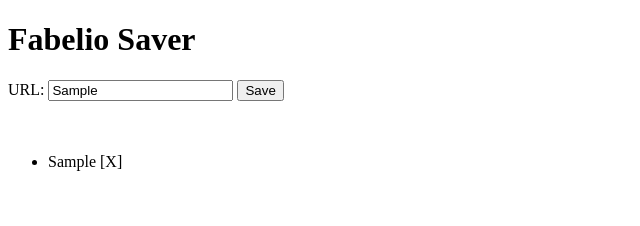
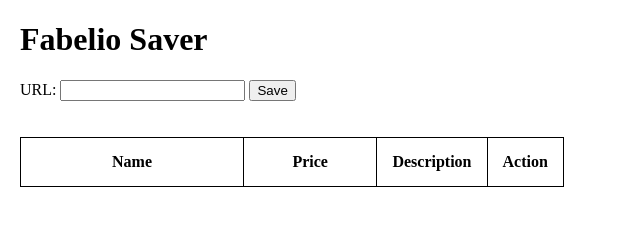
Before and after one commit to straf16/fabelio-saver, a plain HTML site: page client/index.html in a window 1280 px wide. Both pictures are taken after typing "Sample" into the empty fields and a click on the input "Save". Shown: the whole page, without its empty margins (0-640 px from the left). Drawn offline with nearby package versions, Linux system fonts and the light colour scheme; no server answers.

Commit message:
frontend done

```diff
--- a/client/index.html
+++ b/client/index.html
@@ -21,24 +21,7 @@
   <br><br>
 
   <section>
-    <ul id="items"></ul>
-    <!-- <table style="width: 60vw;">
-      <tr>
-        <th>Name</th>
-        <th>Price</th>
-        <th>Description</th>
-      </tr>
-      <tr>
-        <td>Jill</td>
-        <td>Smith</td>
-        <td>50</td>
-      </tr>
-      <tr>
-        <td>Eve</td>
-        <td>Jackson</td>
-        <td>94</td>
-      </tr>
-    </table> -->
+    <table id="products-table" style="max-width: 70vw;"></table>
   </section>
 
   <script
--- a/client/scripts/main.js
+++ b/client/scripts/main.js
@@ -2,25 +2,69 @@ let arUrl = []
 
 function addUrl (e) {
   e.preventDefault()
-  arUrl.push($('#url').val())
-  console.log($('#url').val())
-  console.log(arUrl)
-  fetchProducts()
+  const url = $('#url').val()
+  $
+    .ajax({
+      method: 'POST',
+      url: 'http://34.87.167.211/products',
+      data: { url }
+    })
+    .done(response => {
+      fetchProducts()
+      console.log(response)
+    })
+    .fail(err => {
+      console.log(err)
+    })
+    .always(() => {
+      $('#url').val('')
+    })
 }
 
-function remove (index) {
-  console.log(index, arUrl[index])
-  arUrl.splice(index, 1)
-  fetchProducts()
+function remove (e, index) {
+  e.preventDefault()
+  $
+    .ajax({
+      method: 'DELETE',
+      url: `http://34.87.167.211/products/${index}`
+    })
+    .done(response => {
+      fetchProducts()
+      console.log(response)
+    })
+    .fail(err => {
+      console.log(err)
+    })
 }
 
 function fetchProducts () {
-  $('#items').empty()
-  arUrl.forEach((product, i) => {
-    $('#items').append(`
-      <li>${product} [<a onclick="remove(${i})">X</a>]</li>
-    `)
-  })
+  $('#products-table').empty()
+  $('#products-table').append(`
+    <tr>
+      <th class="name-product">Name</th>
+      <th class="price-product">Price</th>
+      <th>Description</th>
+      <th>Action</th>
+    </tr>
+  `)
+  $
+    .ajax({
+      method: 'GET',
+      url: 'http://34.87.167.211/products'
+    })
+    .done(response => {
+      response.forEach(product => {
+        $('#products-table').append(`
+          <tr>
+            <td>${product.name}</td>
+            <td>${product.price}</td>
+            <td class="desc-product">${product.desc}</td>
+            <td><button onclick="remove(event, '${product._id}')">Delete</button></td>
+          </tr>
+        `)
+      })
+    })
+    .fail(console.log)
 }
 
 $('document').ready(function () {
--- a/client/style.css
+++ b/client/style.css
@@ -1,3 +1,7 @@
+body {
+  margin: 20px;
+}
+
 table, th, td {
   border: 1px solid black;
   border-collapse: collapse;
@@ -8,5 +12,20 @@ th, td {
 }
 
 th {
-  text-align: left;
+  text-align: center;
 }
+
+.name-product {
+  min-width: 15vw;
+}
+
+.price-product {
+  min-width: 8vw;
+}
+
+.desc-product {
+  max-width: 30vw;
+  white-space: nowrap;
+  overflow: hidden;
+  text-overflow: ellipsis;
+}
```
Also changed, not shown: server/controllers/product.js (+10 -1 lines).
